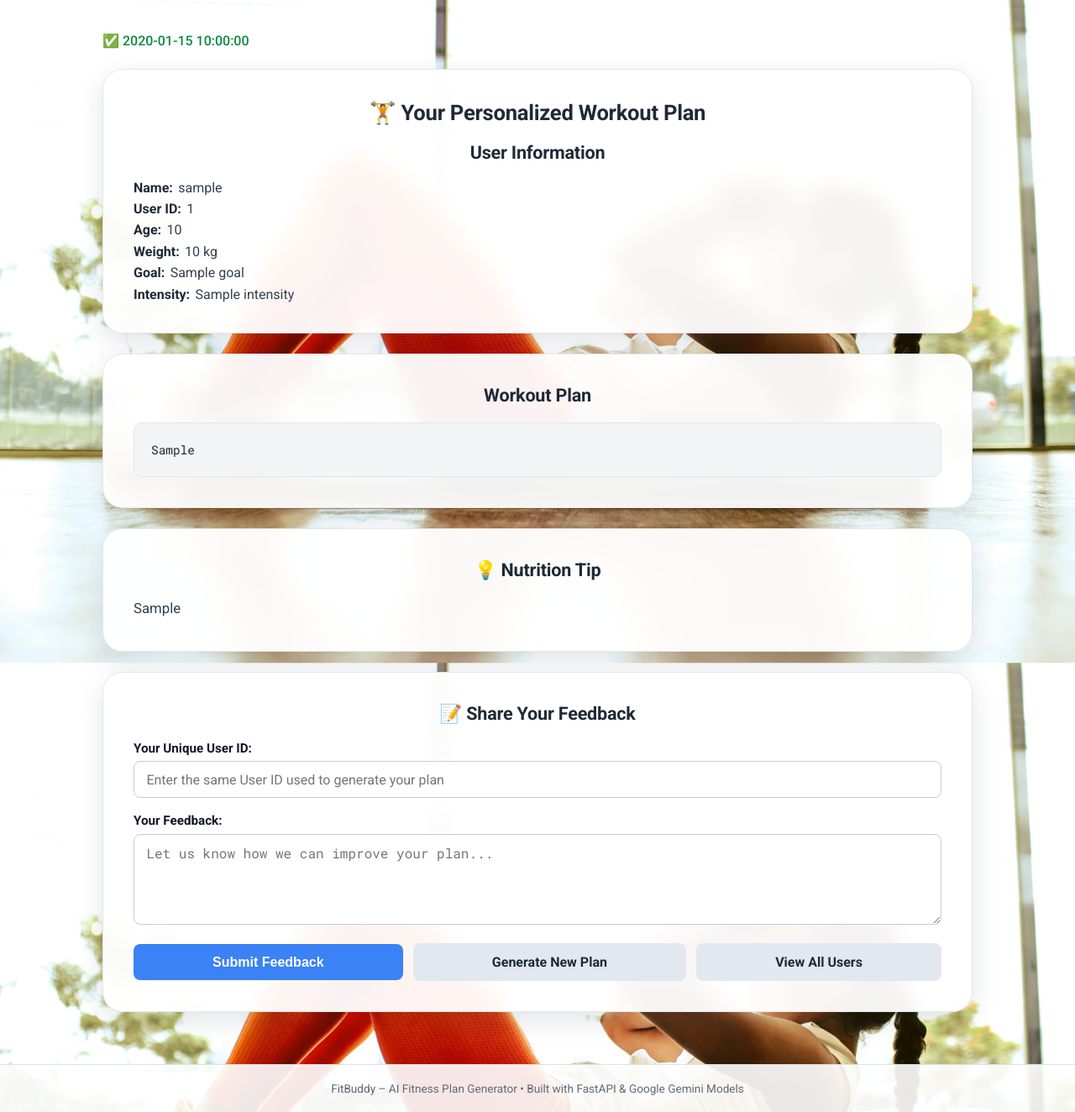
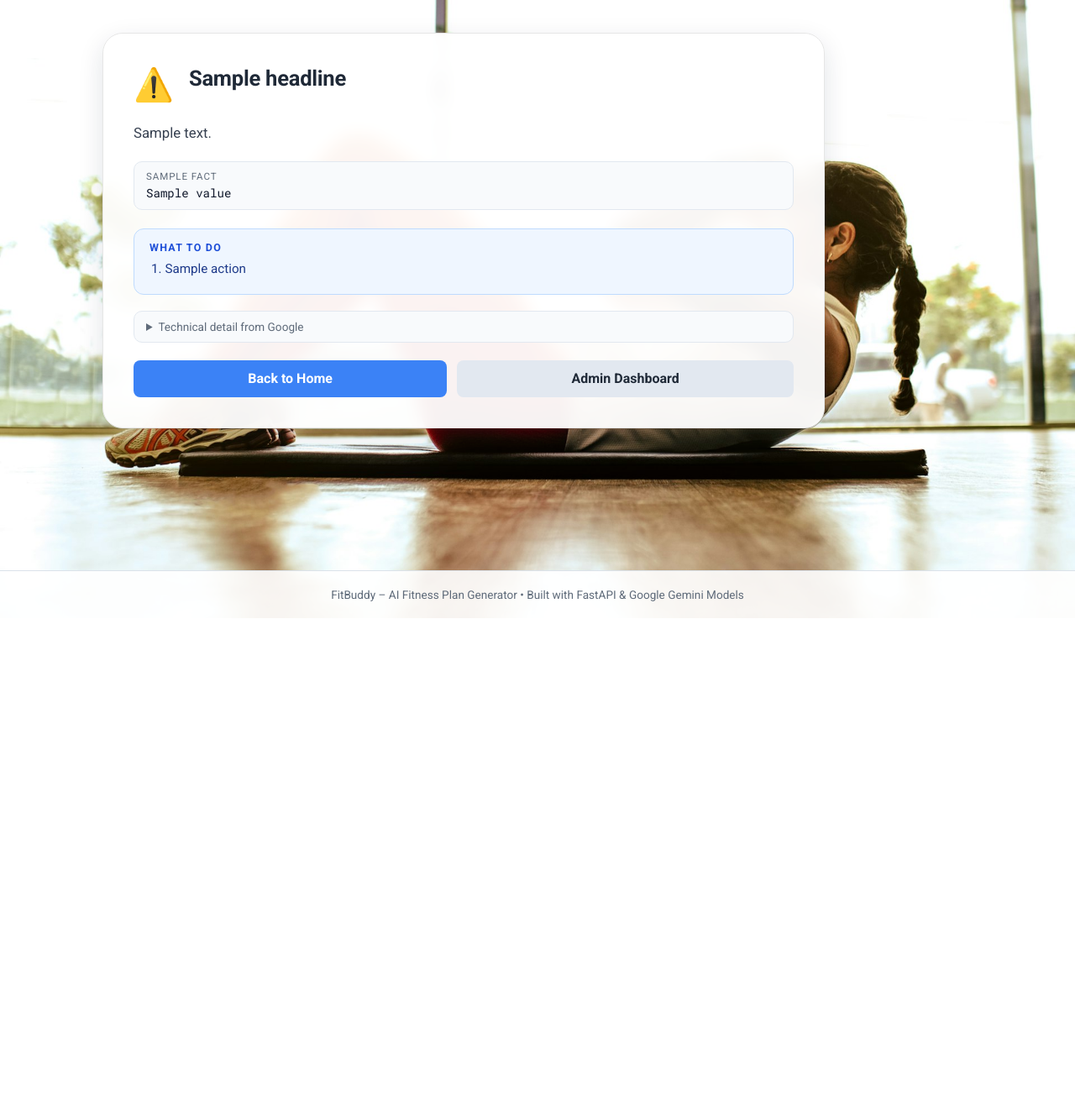
Before and after one commit to Ijas14/FitBuddy, a FastAPI app: template templates/result.html in a window 1280 px wide. Shown: the part 64-1388 px from the top of the page at 84% size. After the commit the page ends 800 px from the top, so only its background shows below. Run offline with FastAPI, Linux system fonts and the light colour scheme; the template is opened without the code that fills it: most values are stand-ins (such as "Sample title", 1, 10 or a date in 2020).

Commit message:
feat(ui): turn Gemini failures into a designed page
The error page dumped Google's protobuf string at the reader. It now parses
the failure into a plain-English explanation, a facts grid (status, model,
quota window and limit, metrics, retry-after), and concrete next steps, with
the untouched raw reason kept behind a collapsed 'Technical detail from
Google' disclosure.

explain_failure() in gemini_generator.py extracts those fields from the
upstream string and classifies the failure (quota, unknown model, bad key,
timeout, service, empty response). The JSON API still returns the full raw
reason in 'detail', so nothing is lost for machine callers. 56 tests pass.

```diff
--- a/templates/result.html
+++ b/templates/result.html
@@ -238,29 +238,37 @@ textarea:focus {
   font-weight: 500;
 }
 
-/* AI-failure notices: not in the spec DOCX (which has no failure path), added
-   alongside the fallback removal so the exact error reason is visible. */
-.alert-error {
-  background: #fef2f2;
-  border: 1px solid var(--accent-red);
-  border-radius: 12px;
-  color: #7f1d1d;
-  padding: 1rem 1.25rem;
-  margin: 0.75rem 0 1.25rem;
-}
+/* AI-failure notice: a parsed explanation with the raw reason collapsed.
+   Not in the spec DOCX, which has no failure path. */
+.err-card { max-width: 860px; }
+.err-head { display: flex; gap: 18px; align-items: center; margin-bottom: 1.1rem; }
+.err-icon { font-size: 2.4rem; line-height: 1; }
+.err-subject { margin: 0 0 2px; font-size: 0.8rem; letter-spacing: 0.12em;
+               text-transform: uppercase; color: var(--text-muted); font-weight: 500; }
+.err-headline { margin: 0; font-size: 1.9rem; color: #7f1d1d; }
+.err-detail { margin: 0 0 1.25rem; font-size: 1.05rem; line-height: 1.6; color: #374151; }
+.err-facts { display: grid; grid-template-columns: repeat(auto-fit, minmax(210px, 1fr));
+             gap: 10px; margin: 0 0 1.4rem; }
+.err-fact { background: #f8fafc; border: 1px solid #e2e8f0; border-radius: 10px; padding: 10px 14px; }
+.err-fact dt { font-size: 0.72rem; letter-spacing: 0.08em; text-transform: uppercase;
+               color: var(--text-muted); margin-bottom: 3px; }
+.err-fact dd { margin: 0; font-family: 'Roboto Mono', monospace; font-size: 0.88rem;
+               color: #0f172a; word-break: break-word; }
+.err-actions { background: #eff6ff; border: 1px solid #bfdbfe; border-radius: 12px;
+               padding: 14px 18px 16px 18px; margin-bottom: 1.2rem; }
+.err-actions-title { margin: 0 0 6px; font-size: 0.78rem; letter-spacing: 0.1em;
+                     text-transform: uppercase; color: #1d4ed8; font-weight: 700; }
+.err-actions ol { margin: 0; padding-left: 1.15rem; color: #1e3a8a; font-size: 0.95rem; line-height: 1.65; }
+.err-raw { border: 1px solid #e2e8f0; border-radius: 10px; padding: 10px 14px; margin-bottom: 1.3rem;
+           background: #f8fafc; }
+.err-raw summary { cursor: pointer; font-size: 0.85rem; color: var(--text-muted); }
+.err-raw pre { font-family: 'Roboto Mono', monospace; font-size: 0.78rem; line-height: 1.5;
+               white-space: pre-wrap; word-break: break-word; color: #475569; margin: 10px 0 2px; }
+.err-inline { background: #fffbeb; border: 1px solid #fcd34d; border-radius: 12px;
+              padding: 16px 18px; margin: 0.75rem 0 1.25rem; }
+.err-inline-head { margin: 0 0 6px; font-weight: 700; color: #92400e; }
+.err-inline .err-raw { background: #ffffff; margin-bottom: 0; }
 
-.alert-error .error-reason {
-  font-family: 'Roboto Mono', monospace;
-  font-size: 0.9rem;
-  white-space: pre-wrap;
-  word-break: break-word;
-  margin: 0.5rem 0 0;
-}
-
-.error-help {
-  color: var(--text-muted);
-  font-size: 0.95rem;
-}
 
 /* User summary — bold label followed by the value, as in the spec. */
 .info-grid {
@@ -478,21 +486,38 @@ footer {
   </header>
 
   <main class="container container-wide">
-    {% if error_reason %}
-    <div class="card">
-      <h1>⚠️ {{ error_title }}</h1>
-      <div class="alert-error">
-        <strong>Exact reason:</strong>
-        <pre class="error-reason">{{ error_reason }}</pre>
+    {% if failure %}
+    <div class="card err-card">
+      <div class="err-head">
+        <span class="err-icon">{% if failure.kind == "quota" %}⏳{% elif failure.kind == "model" %}🧭{% elif failure.kind == "auth" %}🔑{% elif failure.kind == "timeout" %}⏱️{% elif failure.kind == "empty" %}🚫{% else %}⚠️{% endif %}</span>
+        <div>
+          <p class="err-subject">{{ error_title }}</p>
+          <h1 class="err-headline">{{ failure.headline }}</h1>
+        </div>
       </div>
-      <p class="error-help">
-        Fix the cause above and try again. If the reason mentions quota or billing,
-        the Gemini API key's plan is limiting requests; if it mentions the model name,
-        adjust <code>GEMINI_PRO_MODEL</code> / <code>GEMINI_FLASH_MODEL</code> in <code>.env</code>
-        and restart the server.
-      </p>
+
+      <p class="err-detail">{{ failure.detail }}</p>
+
+      {% if failure.facts %}
+      <dl class="err-facts">
+        {% for label, value in failure.facts %}
+        <div class="err-fact"><dt>{{ label }}</dt><dd>{{ value }}</dd></div>
+        {% endfor %}
+      </dl>
+      {% endif %}
+
+      <div class="err-actions">
+        <p class="err-actions-title">What to do</p>
+        <ol>{% for action in failure.actions %}<li>{{ action }}</li>{% endfor %}</ol>
+      </div>
+
+      <details class="err-raw">
+        <summary>Technical detail from Google</summary>
+        <pre>{{ failure.raw }}</pre>
+      </details>
+
       <div class="action-group">
-        <a href="/" class="btn btn-secondary">Back to Home</a>
+        <a href="/" class="btn">Back to Home</a>
         <a href="/view-all-users" class="btn btn-secondary">Admin Dashboard</a>
       </div>
     </div>
@@ -549,9 +574,13 @@ footer {
         {{ nutrition_tip }}
       </div>
       {% elif tip_error %}
-      <div class="alert-error">
-        <strong>Nutrition tip could not be generated. Exact reason:</strong>
-        <pre class="error-reason">{{ tip_error }}</pre>
+      <div class="err-inline">
+        <p class="err-inline-head">💡 {{ tip_error.headline }}</p>
+        <p class="err-detail">{{ tip_error.detail }}</p>
+        <details class="err-raw">
+          <summary>Technical detail from Google</summary>
+          <pre>{{ tip_error.raw }}</pre>
+        </details>
       </div>
       {% endif %}
     </div>
```
Also changed, not shown: app/gemini_generator.py (+130 -0 lines), app/routes.py (+12 -9 lines), templates/all_users.html (+30 -22 lines), templates/index.html (+30 -22 lines).
